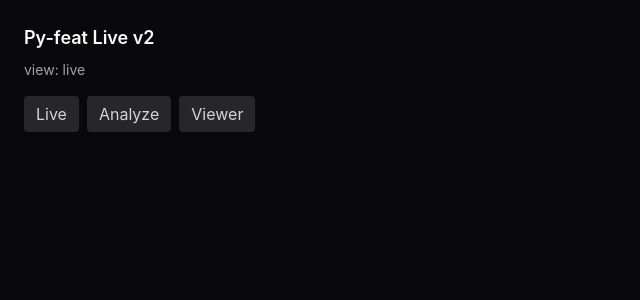
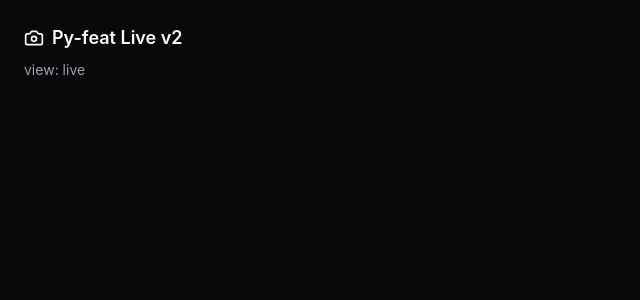
Before and after one commit to cosanlab/pyfeat-live, a Svelte app in the folder frontend/: page / in a window 1280 px wide. Shown: the top 300 px of the page, without its empty margins (0-640 px from the left). Built offline with nearby package versions, Linux system fonts and the light colour scheme.

Commit message:
feat(frontend): add lucide-svelte icon library

```diff
--- a/frontend/package.json
+++ b/frontend/package.json
@@ -25,5 +25,8 @@
     "tslib": "^2.7.0",
     "typescript": "^5.5.0",
     "vite": "^5.4.0"
+  },
+  "dependencies": {
+    "lucide-svelte": "^1.0.1"
   }
 }
--- a/frontend/src/App.svelte
+++ b/frontend/src/App.svelte
@@ -1,16 +1,11 @@
 <script lang="ts">
+  import { Camera } from 'lucide-svelte';
   let view: 'live' | 'analyze' | 'viewer' = $state('live');
 </script>
 
 <main class="p-6">
-  <h1 class="text-lg font-semibold text-zinc-50">Py-feat Live v2</h1>
+  <h1 class="text-lg font-semibold text-zinc-50 flex items-center gap-2">
+    <Camera size={20} /> Py-feat Live v2
+  </h1>
   <p class="mt-2 text-sm text-zinc-400">view: {view}</p>
-  <div class="mt-4 flex gap-2">
-    <button class="px-3 py-1.5 rounded bg-zinc-800 hover:bg-zinc-700"
-            onclick={() => (view = 'live')}>Live</button>
-    <button class="px-3 py-1.5 rounded bg-zinc-800 hover:bg-zinc-700"
-            onclick={() => (view = 'analyze')}>Analyze</button>
-    <button class="px-3 py-1.5 rounded bg-zinc-800 hover:bg-zinc-700"
-            onclick={() => (view = 'viewer')}>Viewer</button>
-  </div>
 </main>
```
Also changed, not shown: 1 other file (tests, documents, lock files or other folders).
